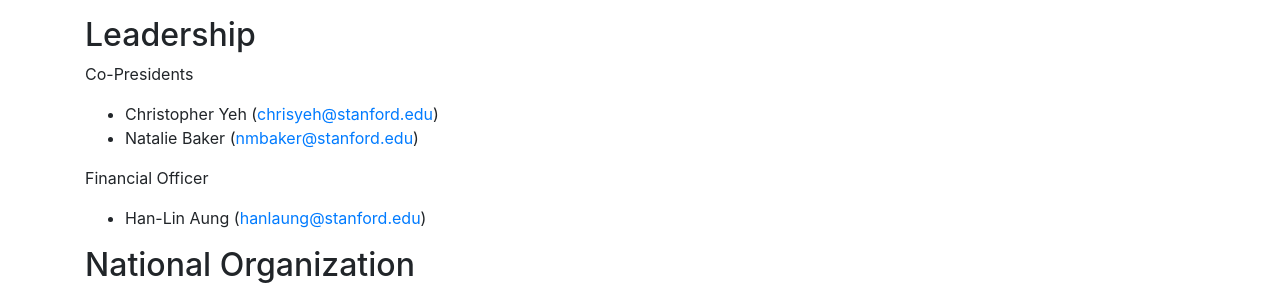
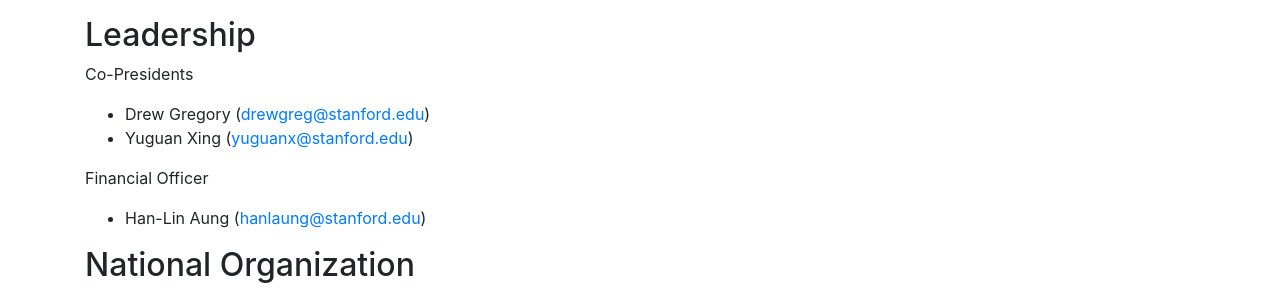
Before and after one commit to chrisyeh96/stanford_ctc, a Jekyll site: the page built from index.md, in a window 1280 px wide. Shown: the part 1057-1352 px from the top of the page. Built offline with Jekyll 4.4.1, drawn with Linux system fonts in a browser that asks for light colours; nearby versions of some CDN libraries.

Commit message:
Updated leadership info

```diff
--- a/index.md
+++ b/index.md
@@ -36,8 +36,8 @@
 ## Leadership
 
 Co-Presidents
-- Christopher Yeh ([chrisyeh@stanford.edu](mailto:chrisyeh@stanford.edu))
-- Natalie Baker ([nmbaker@stanford.edu](mailto:nmbaker@stanford.edu))
+- Drew Gregory ([drewgreg@stanford.edu](mailto:drewgreg@stanford.edu))
+- Yuguan Xing ([yuguanx@stanford.edu](mailto:yuguanx@stanford.edu))
 
 Financial Officer
 - Han-Lin Aung ([hanlaung@stanford.edu](mailto:hanlaung@stanford.edu))
```
